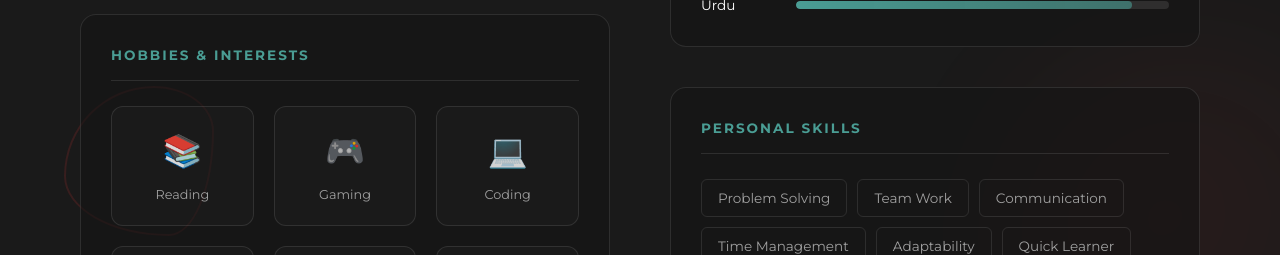
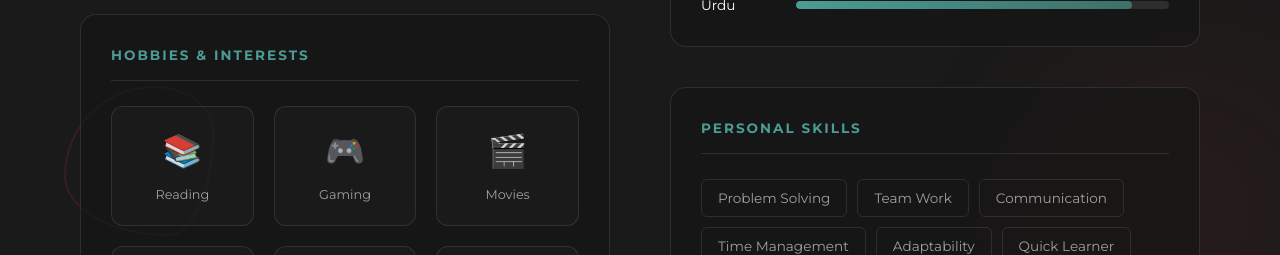
Before and after one commit to Abrar-khan04/portfolio, a React (Vite) app: page / in a window 1280 px wide. Shown: the part 2420-2675 px from the top of the page. Built offline with nearby package versions, Linux system fonts and the light colour scheme; a web font is replaced by a local one.

Commit message:
Change hobby from Coding to Movies

```diff
--- a/src/App.jsx
+++ b/src/App.jsx
@@ -242,8 +242,8 @@ function App() {
                     <span>Gaming</span>
                   </div>
                   <div className="hobby-item">
-                    <div className="hobby-icon">💻</div>
-                    <span>Coding</span>
+                    <div className="hobby-icon">🎬</div>
+                    <span>Movies</span>
                   </div>
                   <div className="hobby-item">
                     <div className="hobby-icon">🎵</div>
```
